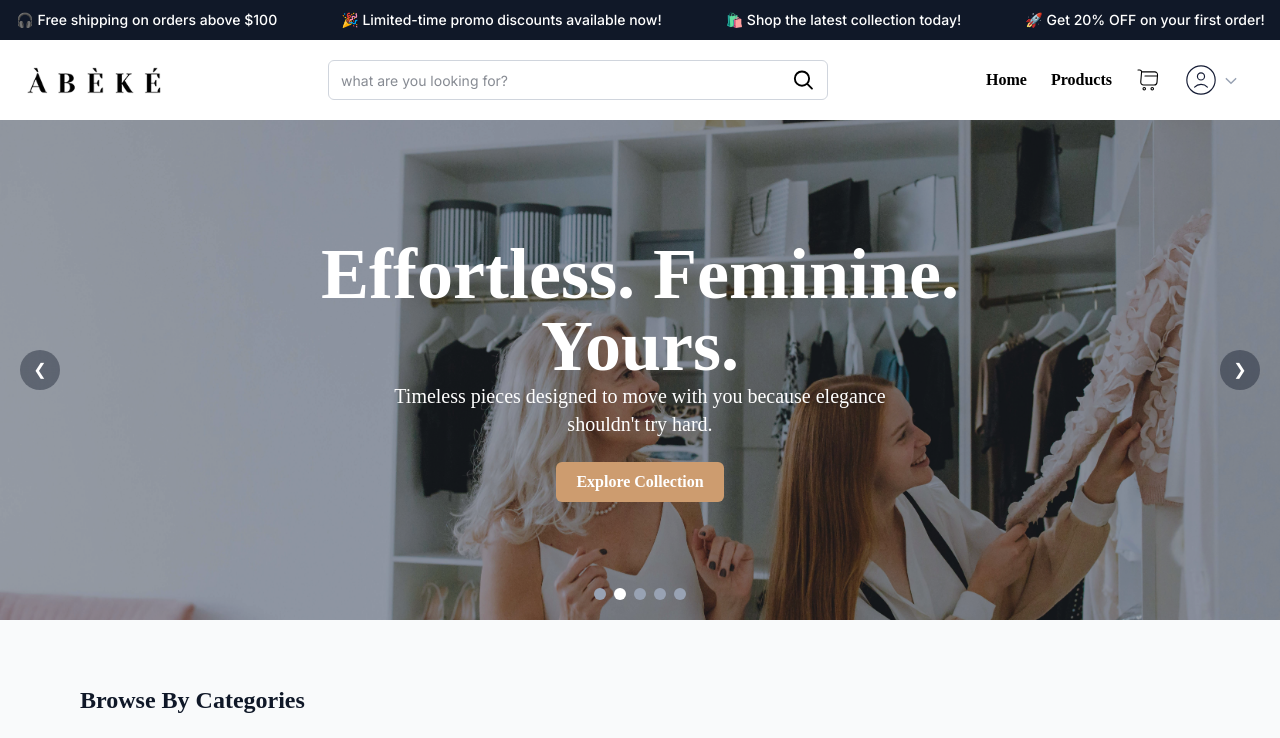
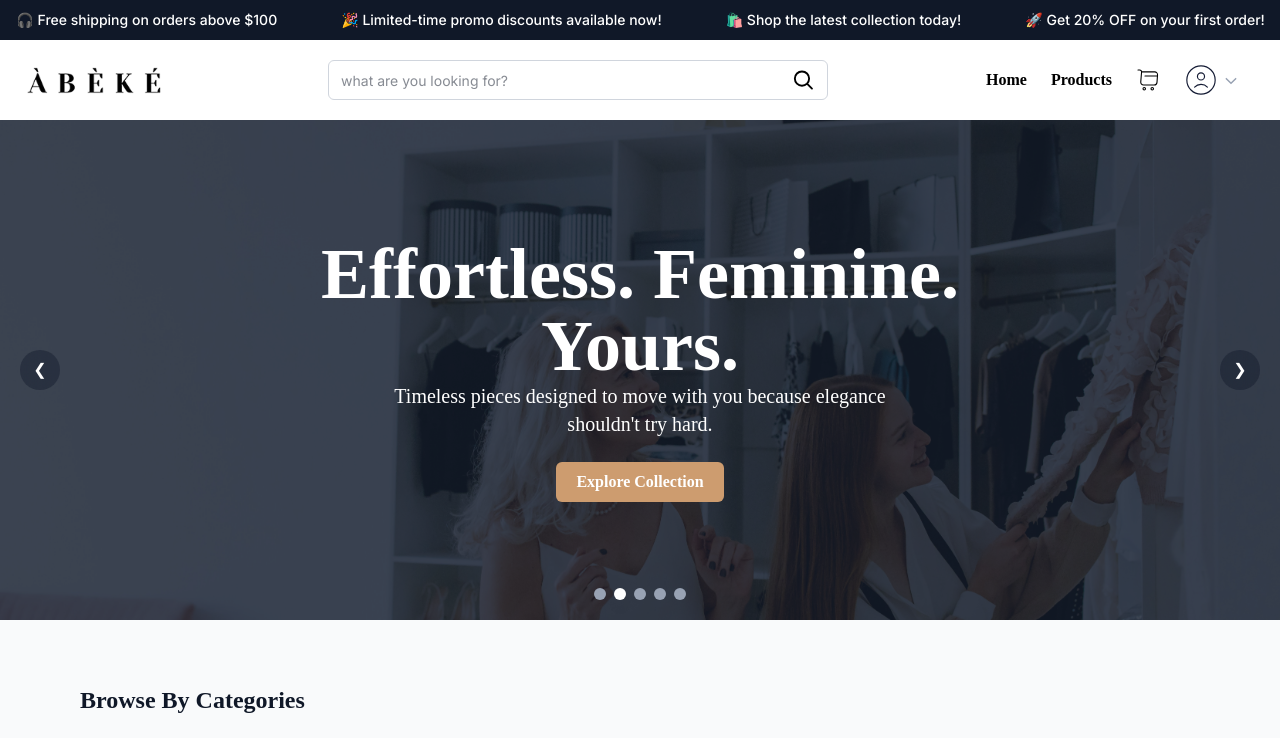
Before and after one commit to Inspirecraft-global/Abeke, a React (Vite) app: page / in a window 1280 px wide. Shown: the top 738 px of the page. Built offline with nearby package versions, Linux system fonts and the light colour scheme; no server answers; a web font is replaced by a local one.

Commit message:
feat:added project

```diff
--- a/src/components/home/HeroSection.jsx
+++ b/src/components/home/HeroSection.jsx
@@ -61,7 +61,7 @@ export default function HeroSection() {
           </div>
         ))}
       </div>
-      <div className="absolute text-center  font-spectral inset-0 bg-black/40 flex flex-col justify-center items-center px-4 md:px-10 lg:px-20 text-white">
+      <div className="absolute text-center  font-spectral inset-0 bg-black/80 flex flex-col justify-center items-center px-4 md:px-10 lg:px-20 text-white">
         <h2 className="text-4xl md:text-7xl font-bold   animate-fade-in-up">
           Effortless. Feminine.
         </h2>
--- a/src/components/home/Testimonials.jsx
+++ b/src/components/home/Testimonials.jsx
@@ -38,7 +38,7 @@ export default function Testimonials() {
     );
 
   const TestimonialCard = ({ text, name, date, rating }) => (
-    <div className="bg-white rounded-2xl shadow-sm border p-6 max-w-sm">
+    <div className="bg-white rounded-2xl shadow-sm border p-6 max-w-full">
       <p className="text-gray-600 italic mb-4">“{text}”</p>
 
       <div className="flex items-center gap-4">
--- a/src/pages/Home/CartPage.jsx
+++ b/src/pages/Home/CartPage.jsx
@@ -34,7 +34,9 @@ export default function CartPage() {
   return (
     <div className="px-2 md:px-6 lg:px-20 py-8">
       <div className="flex  justify-between items-center mb-6">
-        <h1 className="text-2xl font-semibold">Your Cart ({totalCount})</h1>
+        <h1 className="text-2xl font-semibold">
+          Your Cart <span className="font-outfit">({totalCount}) </span>
+        </h1>
         <button
           onClick={clear}
           className="text-red-600 hover:underline font-outfit"
--- a/src/pages/Home/ProductsPage.jsx
+++ b/src/pages/Home/ProductsPage.jsx
@@ -1,5 +1,5 @@
 import React from 'react';
-import ProductPageHeader from '../../components/products/ProductPageHeader';
+import ProductPageHeader from '../../components/Products/ProductPageHeader';
 import ProductFilters from '../../components/products/ProductFilters';
 import ProductGrid from '../../components/products/ProductGrid';
 import Pagination from '../../components/products/Pagination';
```
